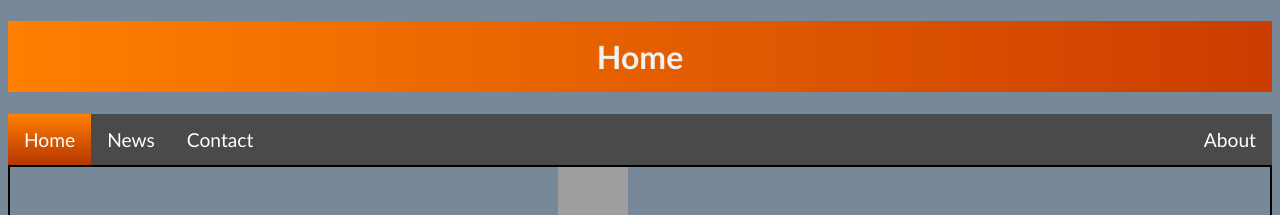
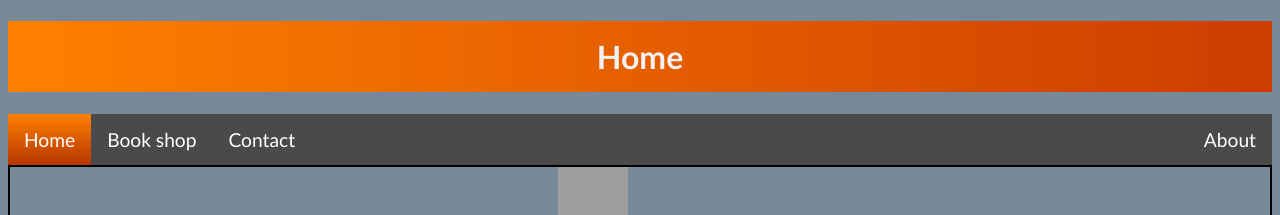
Before and after one commit to Shon17/18, a plain HTML site: page index.html in a window 1280 px wide. Shown: the top 215 px of the page. Drawn offline with nearby package versions, Linux system fonts and the light colour scheme; grey boxes are pictures that could not be loaded.

Commit message:
Update index.html

```diff
--- a/index.html
+++ b/index.html
@@ -70,7 +70,7 @@ li a.active {
     <h1 class="header">Home</h1>
     <ul>
         <li><a class="active">Home</a></li>
-        <li><a href="book.html">News</a></li>
+        <li><a href="book.html">Book shop</a></li>
         <li><a >Contact</a></li>
         <li style="float:right"><a  >About</a></li>
        </ul>
```
